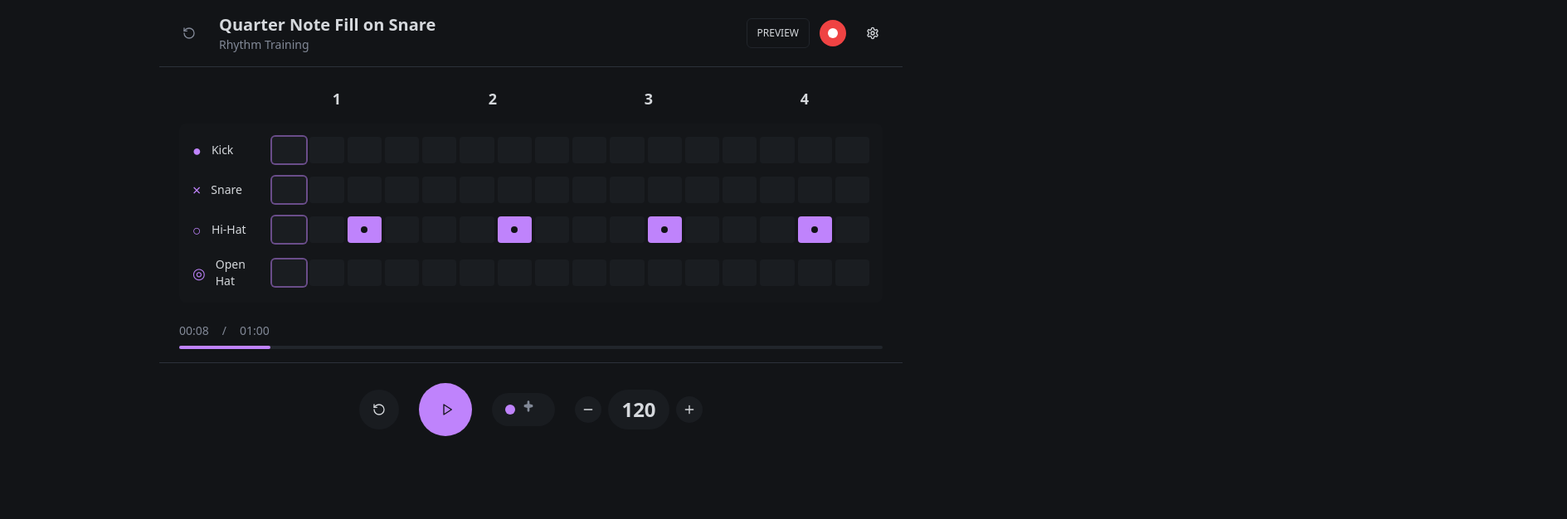
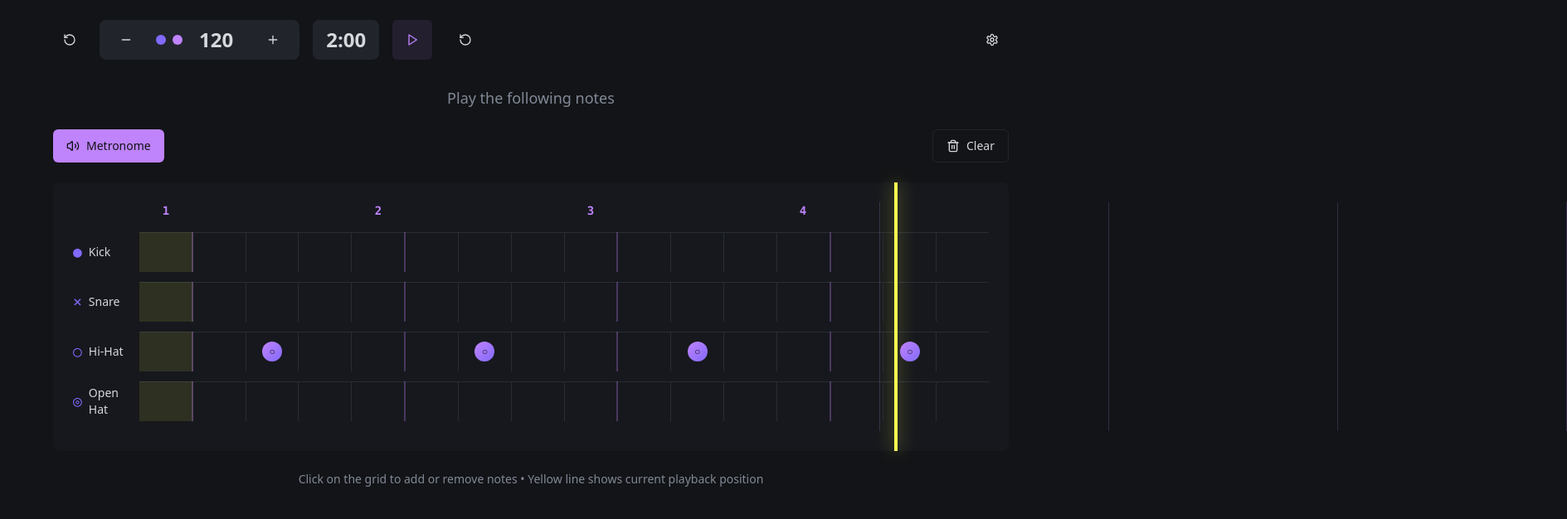
Before and after one commit to Zoharlev/drum-beat-visionary-16th, a React (Vite) app: page / in a window 1280 px wide. Shown: the top 626 px of the page at 83% size, 1889 px wide, since content can reach past the window. Built offline with nearby package versions, Linux system fonts and the light colour scheme.

Commit message:
Reverted to commit a0489f8c482cbbc5c586663aee07e7526ef8ad94

```diff
--- a/src/components/DrumGrid.tsx
+++ b/src/components/DrumGrid.tsx
@@ -27,64 +27,122 @@ export const DrumGrid = ({
   onMetronomeToggle,
 }: DrumGridProps) => {
   return (
-    <div className="space-y-4">
+    <div className="space-y-6">
+      {/* Controls */}
+      <div className="flex items-center justify-between">
+        <div className="flex items-center gap-4">
+          <Button
+            variant={metronomeEnabled ? "default" : "outline"}
+            onClick={onMetronomeToggle}
+            className="flex items-center gap-2"
+          >
+            {metronomeEnabled ? (
+              <Volume2 className="h-4 w-4" />
+            ) : (
+              <VolumeX className="h-4 w-4" />
+            )}
+            Metronome
+          </Button>
+        </div>
+
+        <Button
+          variant="outline"
+          onClick={onClearPattern}
+          className="flex items-center gap-2"
+        >
+          <Trash2 className="h-4 w-4" />
+          Clear
+        </Button>
+      </div>
+
+      {/* Grid Container */}
+      <div className="relative bg-card rounded-lg p-6 shadow-elevated">
+        {/* Playhead */}
+        <div
+          className="absolute top-0 bottom-0 w-1 bg-playhead transition-all duration-75 z-10"
+          style={{
+            left: `${88 + (currentStep * (100 - 88 / 16)) / 16}%`,
+            boxShadow: "0 0 20px hsl(var(--playhead) / 0.6)",
+          }}
+        />
+
         {/* Beat Numbers */}
         <div className="flex mb-4">
-        <div className="w-24"></div>
-        {Array.from({ length: 4 }, (_, i) => (
+          <div className="w-20"></div>
+          {Array.from({ length: 16 }, (_, i) => (
             <div
               key={i}
-            className="flex-1 text-center text-lg font-bold text-foreground"
+              className={cn(
+                "flex-1 text-center text-sm font-mono",
+                i % 4 === 0 ? "text-primary font-bold" : "text-muted-foreground"
+              )}
             >
-            {i + 1}
+              {i % 4 === 0 ? Math.floor(i / 4) + 1 : ""}
             </div>
           ))}
         </div>
 
-      {/* Grid Container */}
-      <div className="relative bg-card/50 rounded-lg p-4">
         {/* Drum Rows */}
         {Object.entries(drumLabels).map(([drumKey, { name, symbol }]) => (
-          <div key={drumKey} className="flex items-center mb-4 last:mb-0">
+          <div key={drumKey} className="flex items-center mb-3 group">
             {/* Drum Label */}
-            <div className="w-24 flex items-center gap-3 pr-4">
-              <span className="text-lg text-primary">{symbol}</span>
+            <div className="w-20 flex items-center gap-2 pr-4">
+              <span className="text-lg font-mono text-accent">{symbol}</span>
               <span className="text-sm font-medium text-foreground">{name}</span>
             </div>
 
-            {/* Step Buttons - Only 4 quarters, each quarter has 4 sixteenths */}
-            <div className="flex-1 flex gap-1">
-              {Array.from({ length: 4 }, (_, quarterIndex) => (
-                <div key={quarterIndex} className="flex-1 flex gap-1">
-                  {Array.from({ length: 4 }, (_, sixteenthIndex) => {
-                    const stepIndex = quarterIndex * 4 + sixteenthIndex;
-                    const active = pattern[drumKey]?.[stepIndex];
-                    const isCurrentStep = stepIndex === currentStep;
+            {/* Grid Line */}
+            <div className="flex-1 relative">
+              <div className="absolute inset-0 border-t border-grid-line"></div>
 
-                    return (
+              {/* Step Buttons */}
+              <div className="flex relative z-10">
+                {pattern[drumKey]?.map((active, stepIndex) => (
                   <button
-                        key={sixteenthIndex}
+                    key={stepIndex}
                     onClick={() => onStepToggle(drumKey, stepIndex)}
                     className={cn(
-                          "flex-1 h-8 rounded transition-all duration-200",
-                          "flex items-center justify-center",
-                          active
-                            ? "bg-primary"
-                            : "bg-secondary/50 hover:bg-secondary",
-                          isCurrentStep && "ring-2 ring-primary/50"
+                      "flex-1 h-12 border-r border-grid-line last:border-r-0 transition-all duration-200",
+                      "flex items-center justify-center group-hover:bg-muted/20",
+                      stepIndex === currentStep && "bg-playhead/10",
+                      stepIndex % 4 === 0 && "border-r-2 border-primary/30"
                     )}
                   >
                     {active && (
-                          <div className="w-2 h-2 rounded-full bg-primary-foreground"></div>
+                      <div
+                        className={cn(
+                          "w-6 h-6 rounded-full bg-gradient-to-br from-note-active to-accent",
+                          "shadow-note transition-transform duration-200 hover:scale-110",
+                          "flex items-center justify-center text-xs font-bold text-background",
+                          stepIndex === currentStep && active && "animate-bounce"
+                        )}
+                      >
+                        {symbol}
+                      </div>
                     )}
                   </button>
-                    );
-                  })}
-                </div>
                 ))}
               </div>
             </div>
+          </div>
         ))}
+
+        {/* Grid Enhancement */}
+        <div className="absolute inset-6 pointer-events-none">
+          {/* Vertical beat lines */}
+          {Array.from({ length: 4 }, (_, i) => (
+            <div
+              key={i}
+              className="absolute top-0 bottom-0 border-l border-primary/20"
+              style={{ left: `${88 + (i * 25)}%` }}
+            />
+          ))}
+        </div>
+      </div>
+
+      {/* Pattern Info */}
+      <div className="text-center text-sm text-muted-foreground">
+        Click on the grid to add or remove notes • Yellow line shows current playback position
       </div>
     </div>
   );
--- a/src/components/DrumMachine.tsx
+++ b/src/components/DrumMachine.tsx
@@ -13,6 +13,7 @@ export const DrumMachine = () => {
   const [currentStep, setCurrentStep] = useState(0);
   const [bpm, setBpm] = useState(120);
   const [metronomeEnabled, setMetronomeEnabled] = useState(true);
+  const [timeRemaining, setTimeRemaining] = useState(120); // 2:00 in seconds
   const [pattern, setPattern] = useState<DrumPattern>(() => {
     // Initialize with your specific Hi-Hat pattern
     // Times: 0.25s, 0.73s, 1.22s, 1.7s
@@ -35,6 +36,7 @@ export const DrumMachine = () => {
   });
 
   const intervalRef = useRef<NodeJS.Timeout | null>(null);
+  const timerRef = useRef<NodeJS.Timeout | null>(null);
   const audioContextRef = useRef<AudioContext | null>(null);
   const { toast } = useToast();
 
@@ -87,6 +89,36 @@ export const DrumMachine = () => {
       }
     }
   }, [currentStep, isPlaying, pattern, metronomeEnabled]);
+
+  // Countdown timer effect
+  useEffect(() => {
+    if (isPlaying) {
+      timerRef.current = setInterval(() => {
+        setTimeRemaining((prev) => {
+          if (prev <= 1) {
+            setIsPlaying(false);
+            toast({
+              title: "Time's up!",
+              description: "2-minute practice session completed",
+            });
+            return 120; // Reset to 2:00
+          }
+          return prev - 1;
+        });
+      }, 1000);
+    } else {
+      if (timerRef.current) {
+        clearInterval(timerRef.current);
+        timerRef.current = null;
+      }
+    }
+
+    return () => {
+      if (timerRef.current) {
+        clearInterval(timerRef.current);
+      }
+    };
+  }, [isPlaying, toast]);
 
   const playDrumSound = (drum: string) => {
     if (!audioContextRef.current) return;
@@ -346,6 +378,7 @@ export const DrumMachine = () => {
   const reset = () => {
     setIsPlaying(false);
     setCurrentStep(0);
+    setTimeRemaining(120); // Reset timer to 2:00
     toast({
       title: "Reset",
       description: "Pattern reset to beginning",
@@ -354,6 +387,12 @@ export const DrumMachine = () => {
 
   const changeBpm = (delta: number) => {
     setBpm(prev => Math.max(60, Math.min(200, prev + delta)));
+  };
+
+  const formatTime = (seconds: number) => {
+    const minutes = Math.floor(seconds / 60);
+    const remainingSeconds = seconds % 60;
+    return `${minutes}:${remainingSeconds.toString().padStart(2, '0')}`;
   };
 
   const toggleStep = (drum: string, step: number) => {
@@ -379,38 +418,88 @@ export const DrumMachine = () => {
   };
 
   return (
-    <div className="min-h-screen bg-background">
-      <div className="max-w-4xl mx-auto">
-        {/* Header */}
-        <div className="flex items-center justify-between p-4 border-b border-border">
+    <div className="min-h-screen bg-background p-6">
+      <div className="max-w-6xl mx-auto">
+        {/* Header Controls */}
+        <div className="flex items-center justify-between mb-8">
           <div className="flex items-center gap-4">
-            <Button variant="ghost" size="icon" className="text-muted-foreground">
+            <Button variant="ghost" size="icon">
               <RotateCcw className="h-5 w-5" />
             </Button>
 
-            <div>
-              <h1 className="text-xl font-semibold text-foreground">Quarter Note Fill on Snare</h1>
-              <p className="text-sm text-muted-foreground">Rhythm Training</p>
+            {/* Tempo Controls */}
+            <div className="flex items-center gap-2 px-4 py-2 bg-secondary rounded-lg">
+              <Button
+                variant="ghost"
+                size="icon"
+                onClick={() => changeBpm(-5)}
+                className="h-8 w-8"
+              >
+                <Minus className="h-4 w-4" />
+              </Button>
+
+              <div className="flex items-center gap-2 px-3">
+                <div className="w-3 h-3 rounded-full bg-tempo-accent"></div>
+                <div className="w-3 h-3 rounded-full bg-primary"></div>
+                <span className="text-2xl font-bold text-foreground mx-3">
+                  {bpm}
+                </span>
+              </div>
+
+              <Button
+                variant="ghost"
+                size="icon"
+                onClick={() => changeBpm(5)}
+                className="h-8 w-8"
+              >
+                <Plus className="h-4 w-4" />
+              </Button>
+            </div>
+
+            {/* Timer Display */}
+            <div className="flex items-center gap-2 px-4 py-2 bg-secondary rounded-lg">
+              <div className="text-2xl font-bold text-foreground">
+                {formatTime(timeRemaining)}
               </div>
             </div>
 
-          <div className="flex items-center gap-3">
-            <Button variant="outline" size="sm" className="text-xs px-3">
-              PREVIEW
+            {/* Play Controls */}
+            <Button
+              variant="ghost"
+              size="icon"
+              onClick={togglePlay}
+              className="h-12 w-12 bg-primary/10 hover:bg-primary/20"
+            >
+              {isPlaying ? (
+                <Pause className="h-6 w-6 text-primary" />
+              ) : (
+                <Play className="h-6 w-6 text-primary" />
+              )}
             </Button>
 
-            <Button variant="ghost" size="icon" className="w-8 h-8 rounded-full bg-destructive">
-              <div className="w-3 h-3 rounded-full bg-white"></div>
+            <Button
+              variant="ghost"
+              size="icon"
+              onClick={reset}
+              className="h-12 w-12"
+            >
+              <RotateCcw className="h-5 w-5" />
             </Button>
+          </div>
 
           <Button variant="ghost" size="icon">
             <Settings className="h-5 w-5" />
           </Button>
         </div>
+
+        {/* Pattern Instructions */}
+        <div className="text-center mb-6">
+          <p className="text-muted-foreground text-lg">
+            Play the following notes
+          </p>
         </div>
 
         {/* Drum Grid */}
-        <div className="p-6">
         <DrumGrid
           pattern={pattern}
           currentStep={currentStep}
@@ -420,86 +509,6 @@ export const DrumMachine = () => {
           onMetronomeToggle={() => setMetronomeEnabled(!metronomeEnabled)}
         />
       </div>
-
-        {/* Progress Bar */}
-        <div className="px-6 pb-4">
-          <div className="flex items-center gap-4 text-sm text-muted-foreground mb-2">
-            <span>00:08</span>
-            <span>/</span>
-            <span>01:00</span>
-          </div>
-          <div className="w-full h-1 bg-secondary rounded-full">
-            <div
-              className="h-full bg-primary rounded-full transition-all duration-300"
-              style={{ width: '13%' }}
-            ></div>
-          </div>
-        </div>
-
-        {/* Bottom Controls */}
-        <div className="flex items-center justify-center gap-6 p-6 border-t border-border">
-          <Button
-            variant="ghost"
-            size="icon"
-            onClick={reset}
-            className="w-12 h-12 rounded-full bg-secondary/50 hover:bg-secondary"
-          >
-            <RotateCcw className="h-5 w-5" />
-          </Button>
-
-          <Button
-            variant="ghost"
-            size="icon"
-            onClick={togglePlay}
-            className="w-16 h-16 rounded-full bg-primary hover:bg-primary/90"
-          >
-            {isPlaying ? (
-              <Pause className="h-8 w-8 text-primary-foreground" />
-            ) : (
-              <Play className="h-8 w-8 text-primary-foreground ml-1" />
-            )}
-          </Button>
-
-          <Button
-            variant="ghost"
-            onClick={() => setMetronomeEnabled(!metronomeEnabled)}
-            className="flex items-center gap-2 px-4 py-2 rounded-full bg-secondary/50 hover:bg-secondary"
-          >
-            <div className={`w-3 h-3 rounded-full ${metronomeEnabled ? 'bg-primary' : 'bg-muted-foreground'}`}></div>
-            <div className="w-6 h-6 text-muted-foreground">
-              <svg viewBox="0 0 24 24" fill="currentColor">
-                <path d="M12 2C13.1 2 14 2.9 14 4V8L19.5 9.5C19.8 9.6 20 9.9 20 10.2V12.8C20 13.1 19.8 13.4 19.5 13.5L14 15V20C14 21.1 13.1 22 12 22S10 21.1 10 20V15L4.5 13.5C4.2 13.4 4 13.1 4 12.8V10.2C4 9.9 4.2 9.6 4.5 9.5L10 8V4C10 2.9 10.9 2 12 2Z"/>
-              </svg>
-            </div>
-          </Button>
-
-          <div className="flex items-center gap-2">
-            <Button
-              variant="ghost"
-              size="icon"
-              onClick={() => changeBpm(-5)}
-              className="w-8 h-8 rounded-full bg-secondary/50 hover:bg-secondary"
-            >
-              <Minus className="h-4 w-4" />
-            </Button>
-
-            <div className="flex items-center gap-2 px-4 py-2 bg-secondary/50 rounded-full">
-              <span className="text-2xl font-bold text-foreground">
-                {bpm}
-              </span>
-            </div>
-
-            <Button
-              variant="ghost"
-              size="icon"
-              onClick={() => changeBpm(5)}
-              className="w-8 h-8 rounded-full bg-secondary/50 hover:bg-secondary"
-            >
-              <Plus className="h-4 w-4" />
-            </Button>
-          </div>
-        </div>
-      </div>
     </div>
   );
 };
```
Lines whose indentation alone changed are shown as unchanged.
